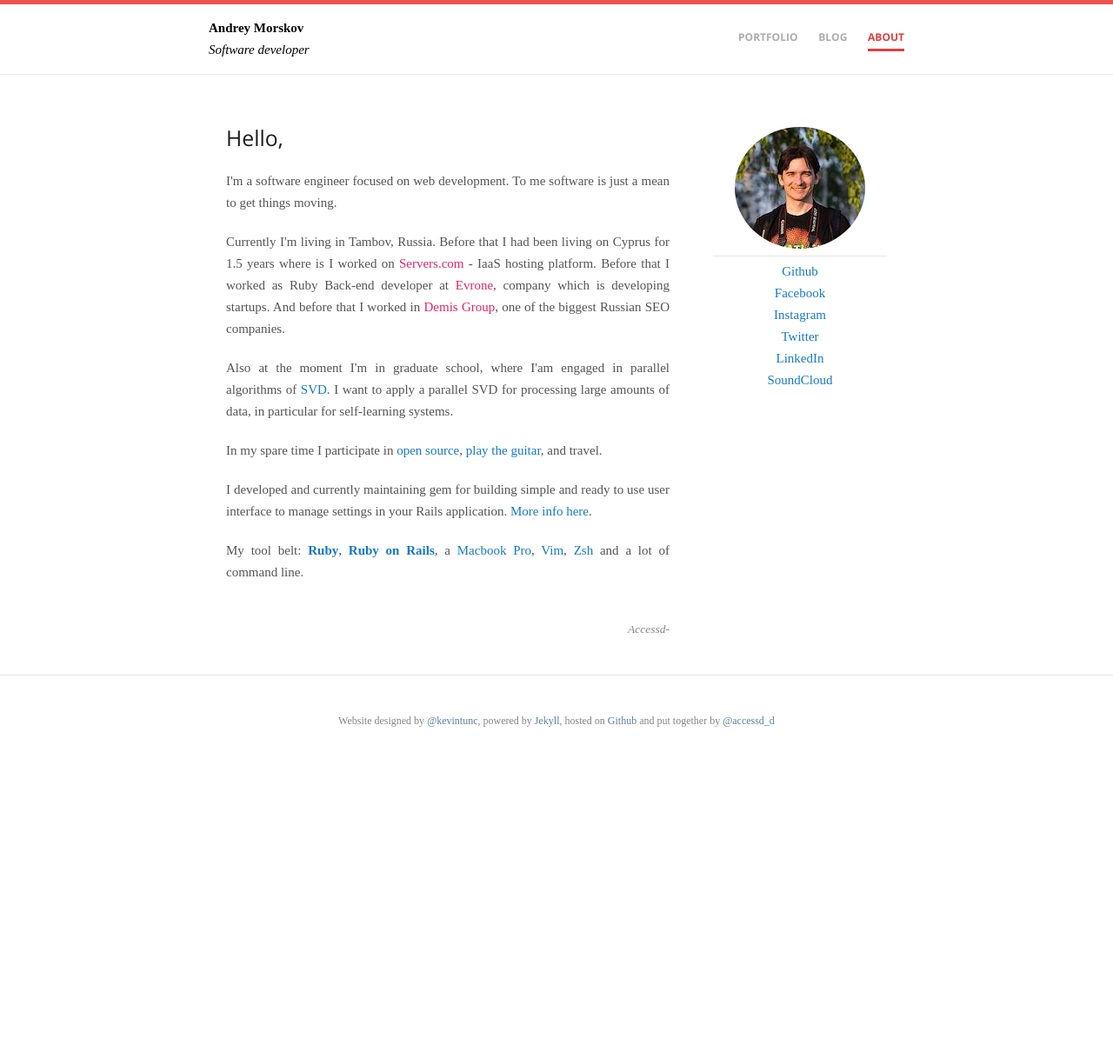
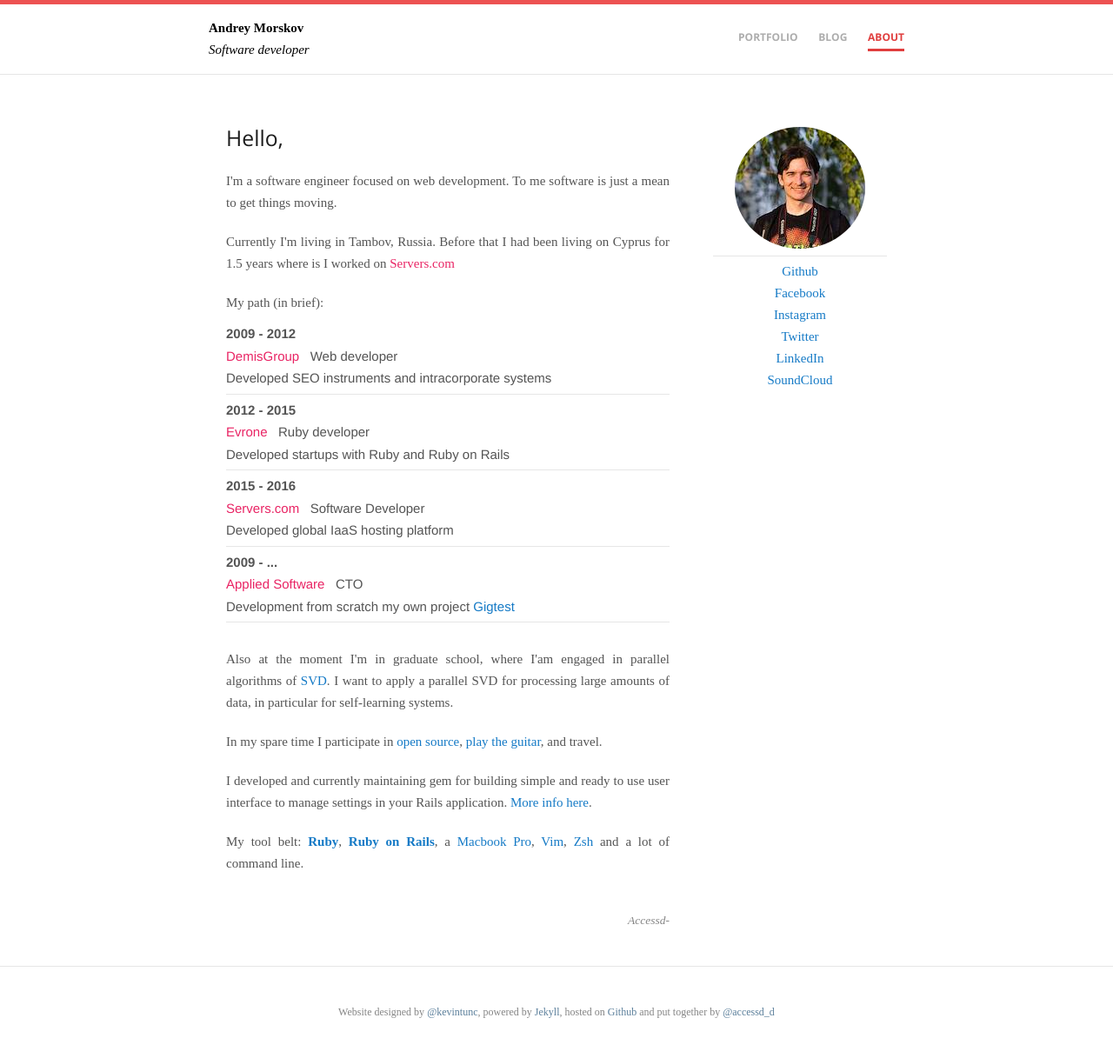
Before and after one commit to accessd/accessd.github.io, a Jekyll site: the page built from index.html, in a window 1280 px wide. Shown: the whole page at 87% size. Built offline with Jekyll 4.4.1, drawn with Linux system fonts in a browser that asks for light colours; some web fonts are replaced; before the commit the page ends 900 px from its top, so only the background shows below that.

Commit message:
update main page: jobs list

```diff
--- /dev/null
+++ b/_data/jobs.yml
@@ -0,0 +1,31 @@
+- name: DemisGroup
+  link: http://demis.ru
+  years: 2009 - 2012
+  position: Web developer
+  location: Tambov, Russia
+  description: >
+    Developed SEO instruments and intracorporate systems
+
+- name: Evrone
+  link: http://evrone.com
+  years: 2012 - 2015
+  position: Ruby developer
+  location: Everywhere
+  description: >
+    Developed startups with Ruby and Ruby on Rails
+
+- name: Servers.com
+  link: https://servers.com
+  years: 2015 - 2016
+  position: Software Developer
+  location: Limassol, Cyprus
+  description: >
+    Developed global IaaS hosting platform
+
+- name: Applied Software
+  link: http://appsoftware.ru
+  years: 2009 - ...
+  position: CTO
+  location: Tambov, Russia
+  description: >
+    Development from scratch my own project <a href="https://gigtest.ru" target="_blank">Gigtest</a>
--- a/assets/css/website.css
+++ b/assets/css/website.css
@@ -491,6 +491,10 @@ article {
   border-top: 1px solid #E6E6E6;
   margin: 3em auto;
 }
+.jobs-spacer {
+  border-top: 1px solid #E6E6E6;
+  margin: 5px auto;
+}
 .without-border {
   border: none;
 }
@@ -552,3 +556,19 @@ img {
     .page-header {
       padding: 5rem 6rem; } }
 }
+
+.company-name {
+  margin-bottom: 0;
+}
+
+.path > li {
+  margin-top: 10px;
+}
+
+.path {
+  margin-top: 10px;
+}
+
+.path > section > li > p {
+  margin-bottom: 0px;
+}
--- a/index.html
+++ b/index.html
@@ -25,10 +25,31 @@ category: about
 
   <p>
     Currently I'm living in Tambov, Russia. Before that I had been living on Cyprus for 1.5 years where is I worked on
-    <a href="https://servers.com" class="drivy" target="_blank">Servers.com</a> - IaaS hosting platform. Before that I worked as Ruby Back-end developer at
-    <a href="http://www.evrone.com/" class="drivy" target="_blank">Evrone</a>, company which is developing startups.
-    And before that I worked in <a href="http://www.demis.ru/" class="drivy" target="_blank">Demis Group</a>, one of the biggest Russian SEO companies.
+    <a href="https://servers.com" class="drivy" target="_blank">Servers.com</a>
   </p>
+
+
+  My path (in brief):
+  <ul class="path">
+  {% for job in site.data.jobs %}
+    <section>
+      <li>
+      <strong>{{ job.years }}</strong>
+      <p>
+      <a href="{{ job.link }}" class="drivy" target="_blank">{{ job.name }}</a>&nbsp;&nbsp;
+      {{ job.position }}
+      <br/>
+      {{ job.description }}
+      <br/>
+      <span class="sidenote"></span>
+      </p>
+      </li>
+    </section>
+    <div class="jobs-spacer"></div>
+  {% endfor %}
+  </ul>
+
+  <br/>
   <p>
     Also at the moment I'm in graduate school, where I'am engaged in parallel algorithms of
     <a href="http://en.wikipedia.org/wiki/Singular_value_decomposition" target="_blank">SVD</a>.
```
